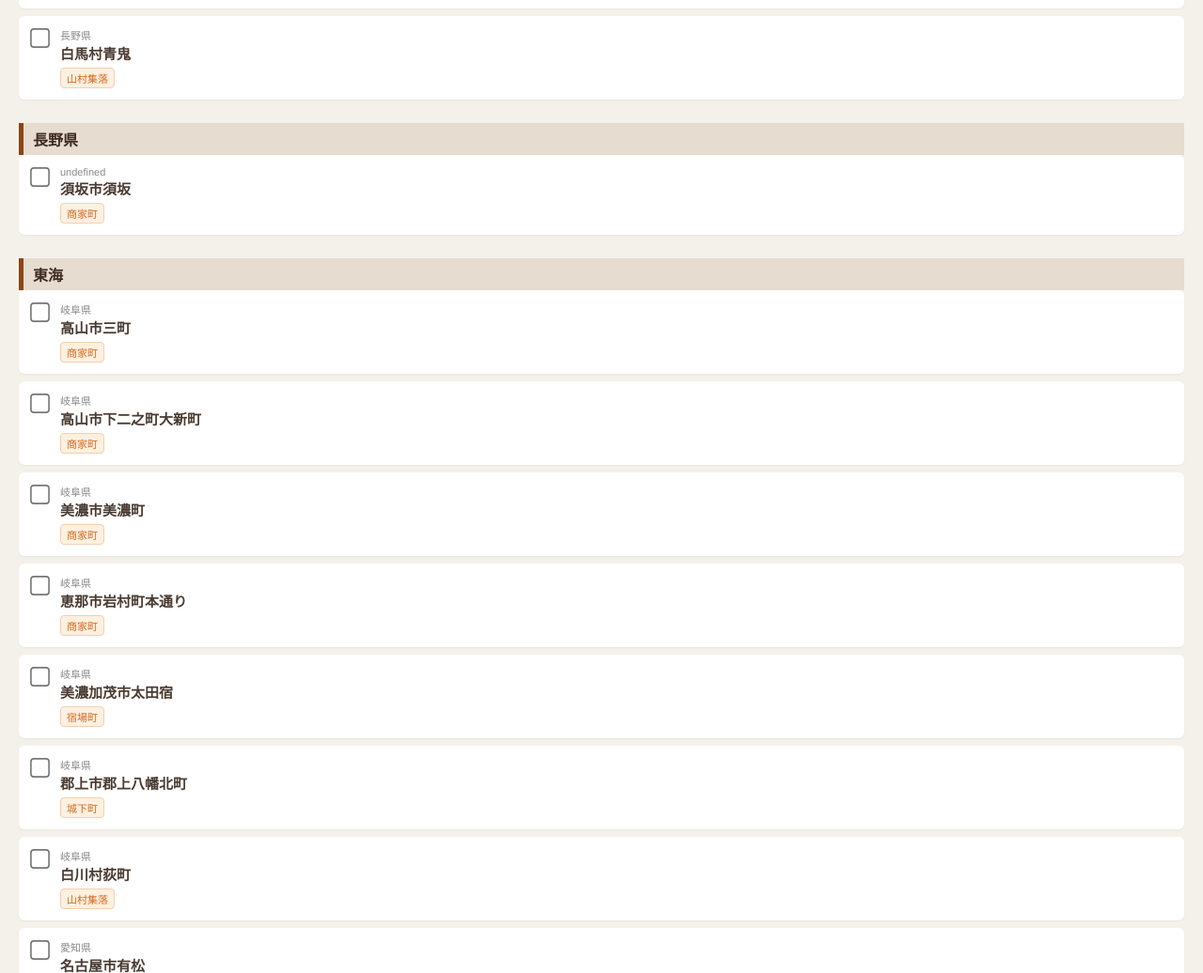
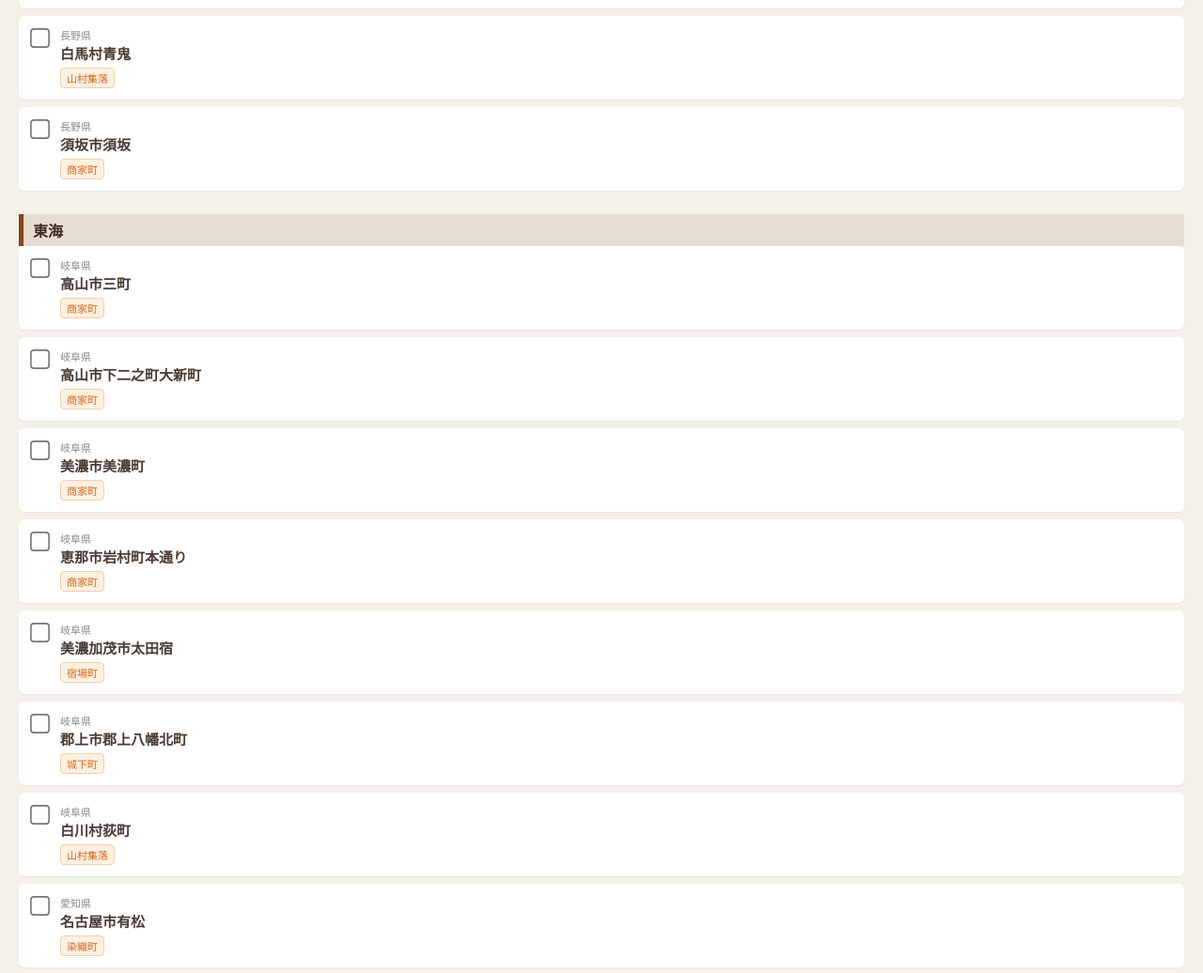
Before and after one commit to shiro354/judenken-checker, a plain HTML site: page judenken.html in a window 1280 px wide. Shown: the part 4308-5344 px from the top of the page at 94% size. Drawn offline with Linux system fonts and the light colour scheme.

Commit message:
Add 'pref' key to regions in judenken.html

```diff
--- a/judenken.html
+++ b/judenken.html
@@ -93,7 +93,7 @@ const districts = [
   { region: "甲信越・北陸", pref: "長野県", name: "東御市海野宿", type: "宿場町" },
   { region: "甲信越・北陸", pref: "長野県", name: "南木曽町妻籠宿", type: "宿場町" },
   { region: "甲信越・北陸", pref: "長野県", name: "白馬村青鬼", type: "山村集落" },
-  { region: "長野県", name: "須坂市須坂", type: "商家町" },
+  { region: "甲信越・北陸", pref: "長野県", name: "須坂市須坂", type: "商家町" },
 
   // 東海 (11地区)
   { region: "東海", pref: "岐阜県", name: "高山市三町", type: "商家町" },
@@ -188,7 +188,7 @@ const districts = [
   { region: "九州・沖縄", pref: "鹿児島県", name: "薩摩川内市入来麓", type: "武家町" },
   { region: "九州・沖縄", pref: "鹿児島県", name: "出水市出水麓", type: "武家町" },
   { region: "九州・沖縄", pref: "鹿児島県", name: "南九州市知覧", type: "武家町" },
-  { region: "鹿児島県", name: "南さつま市加世田麓", type: "武家町" },
+  { region: "九州・沖縄", pref: "鹿児島県", name: "南さつま市加世田麓", type: "武家町" },
   { region: "九州・沖縄", pref: "沖縄県", name: "渡名喜村渡名喜島", type: "集落" },
   { region: "九州・沖縄", pref: "沖縄県", name: "竹富町竹富島", type: "集落" }
 ];
```
